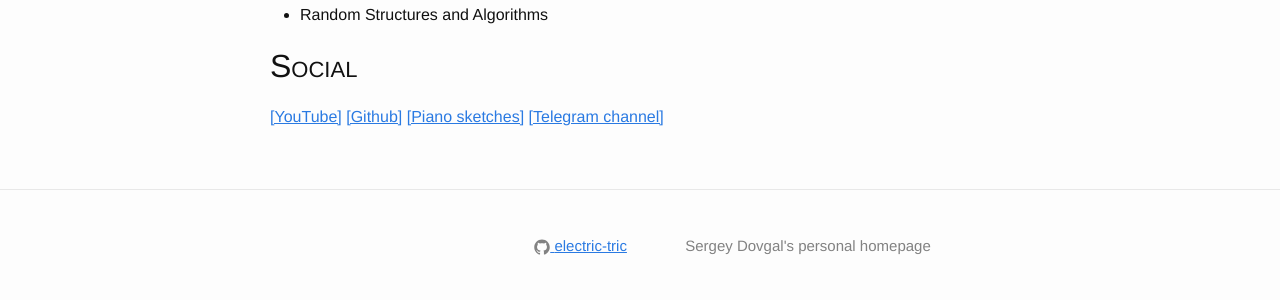
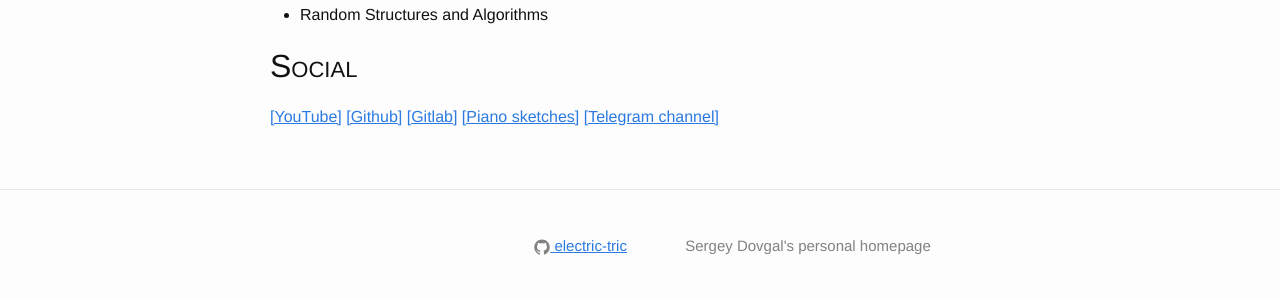
Before and after one commit to Sergey-A-Dovgal/sergey-a-dovgal.github.io, a Jekyll site: the page built from biography.md, in a window 1280 px wide. Shown: the part 1237-1537 px from the top of the page. Built offline with Jekyll 4.4.1, drawn with Linux system fonts in a browser that asks for light colours.

Commit message:
Added gitlab -> to be unified in the future

```diff
--- a/biography.md
+++ b/biography.md
@@ -98,5 +98,6 @@ March 2013, 2014
 
 [[YouTube]](https://www.youtube.com/channel/UCD4gnkkUbiDyynaYqR_cK3w)
 [[Github]](https://github.com/electric-tric/)
+[[Gitlab]](https://gitlab.com/sergey.dovgal/)
 [[Piano sketches]](https://t.me/pianosketches)
 [[Telegram channel]](https://t.me/hitherandthither)
```
